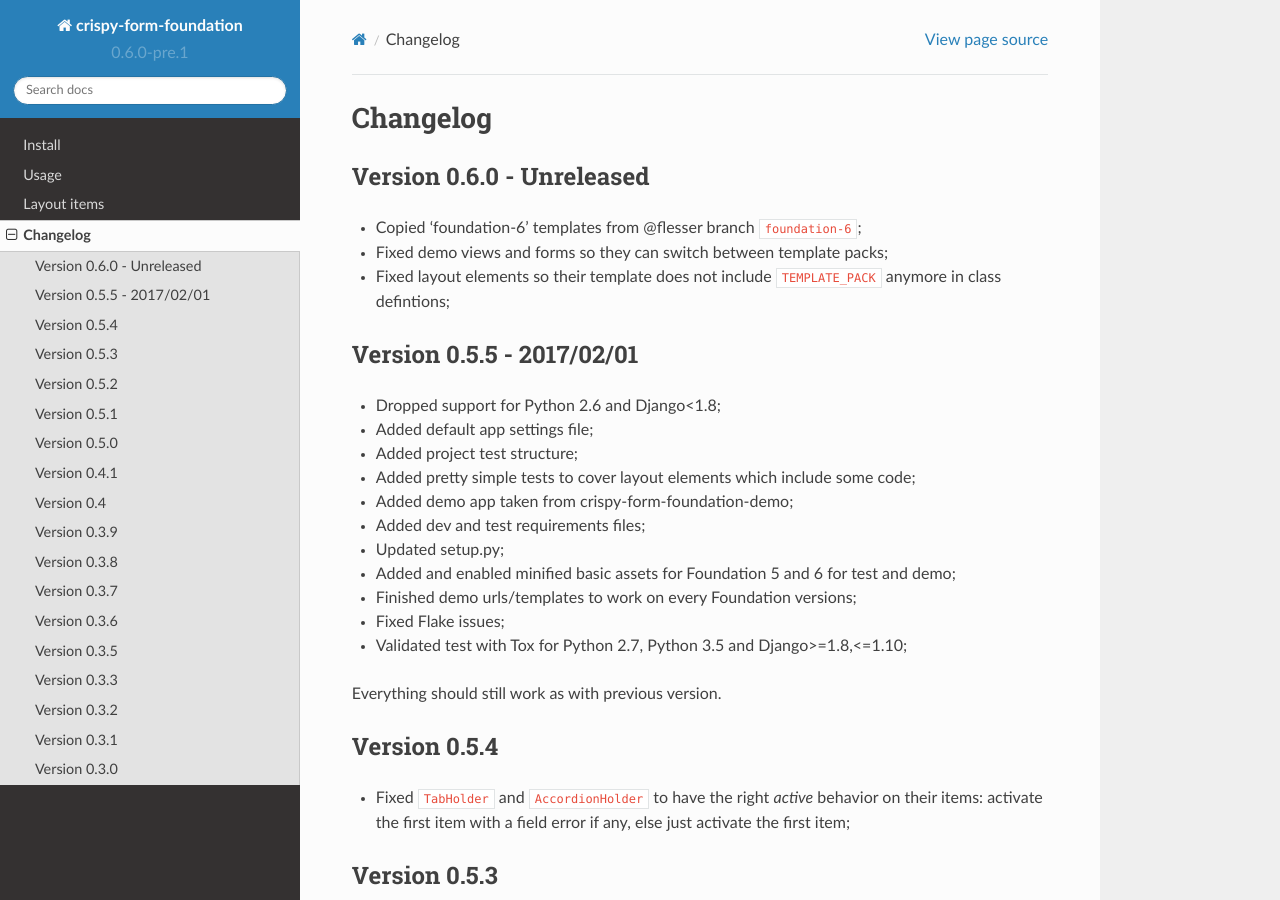
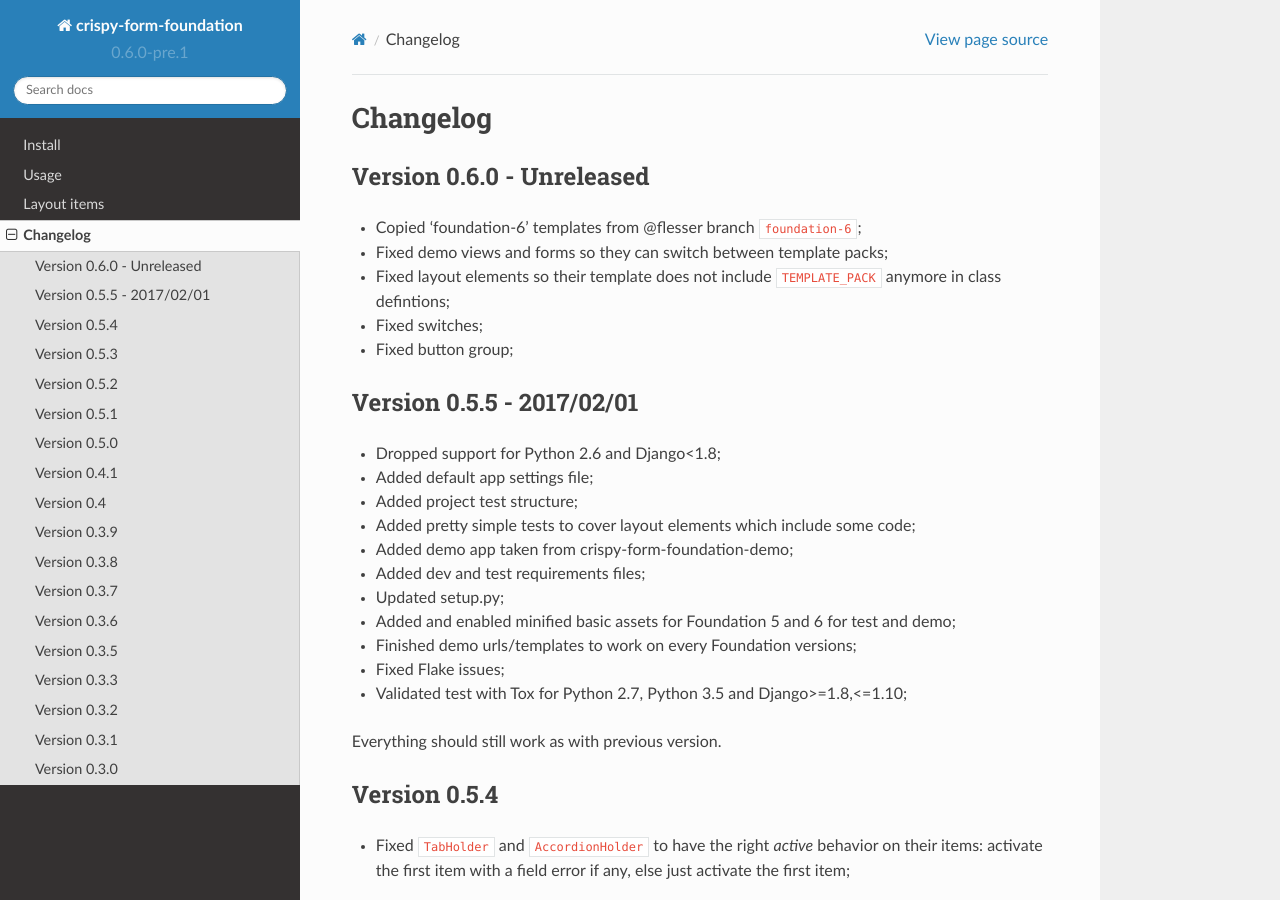
Before and after one commit to sveetch/crispy-forms-foundation, a Sphinx documentation site: the page built from docs/changelog.rst, in a window 1280 px wide and 900 px high. Built offline with Sphinx 7.4.7 and the Read the Docs theme 2.0.0, drawn with Linux system fonts in a browser that asks for light colours.

```diff
--- a/docs/changelog.rst
+++ b/docs/changelog.rst
@@ -10,6 +10,8 @@
 * Copied 'foundation-6' templates from @flesser branch ``foundation-6``;
 * Fixed demo views and forms so they can switch between template packs;
 * Fixed layout elements so their template does not include ``TEMPLATE_PACK`` anymore in class defintions;
+* Fixed switches;
+* Fixed button group;
 
 Version 0.5.5 - 2017/02/01
 **************************
```
Also changed, not shown: 1 other file.
